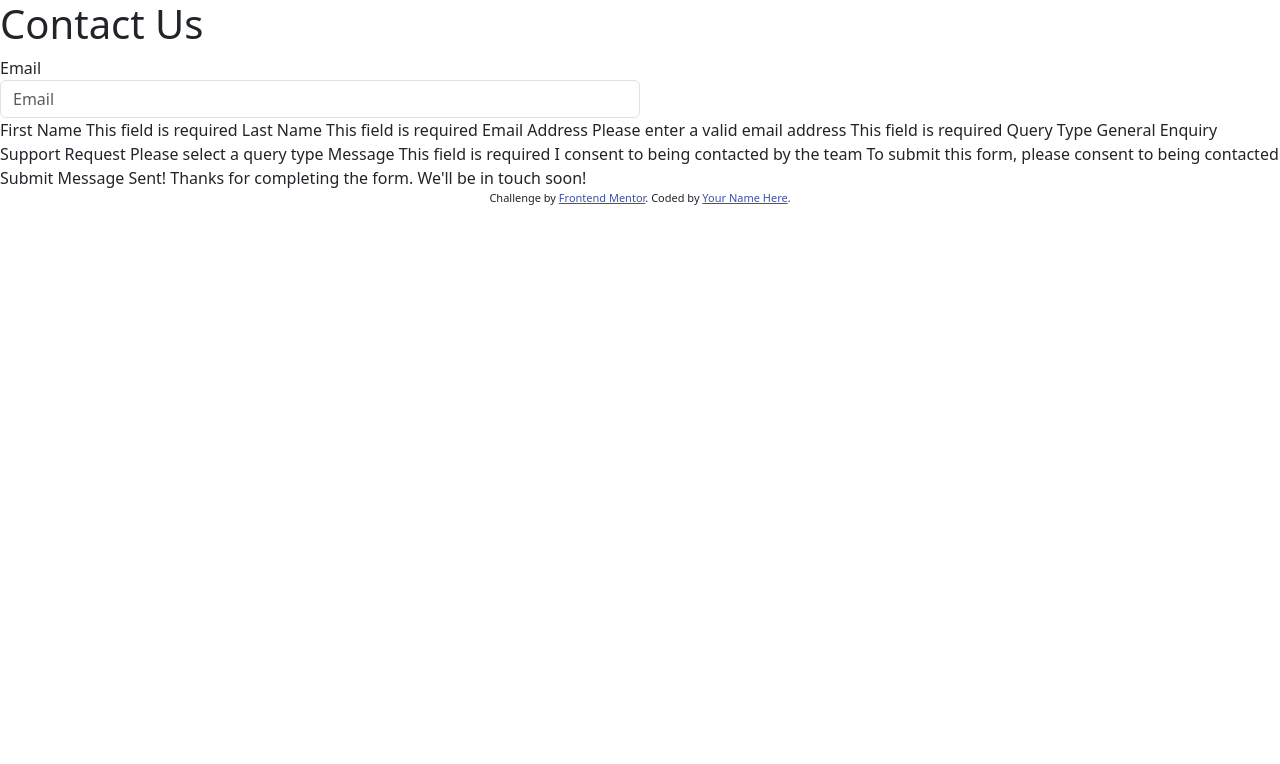
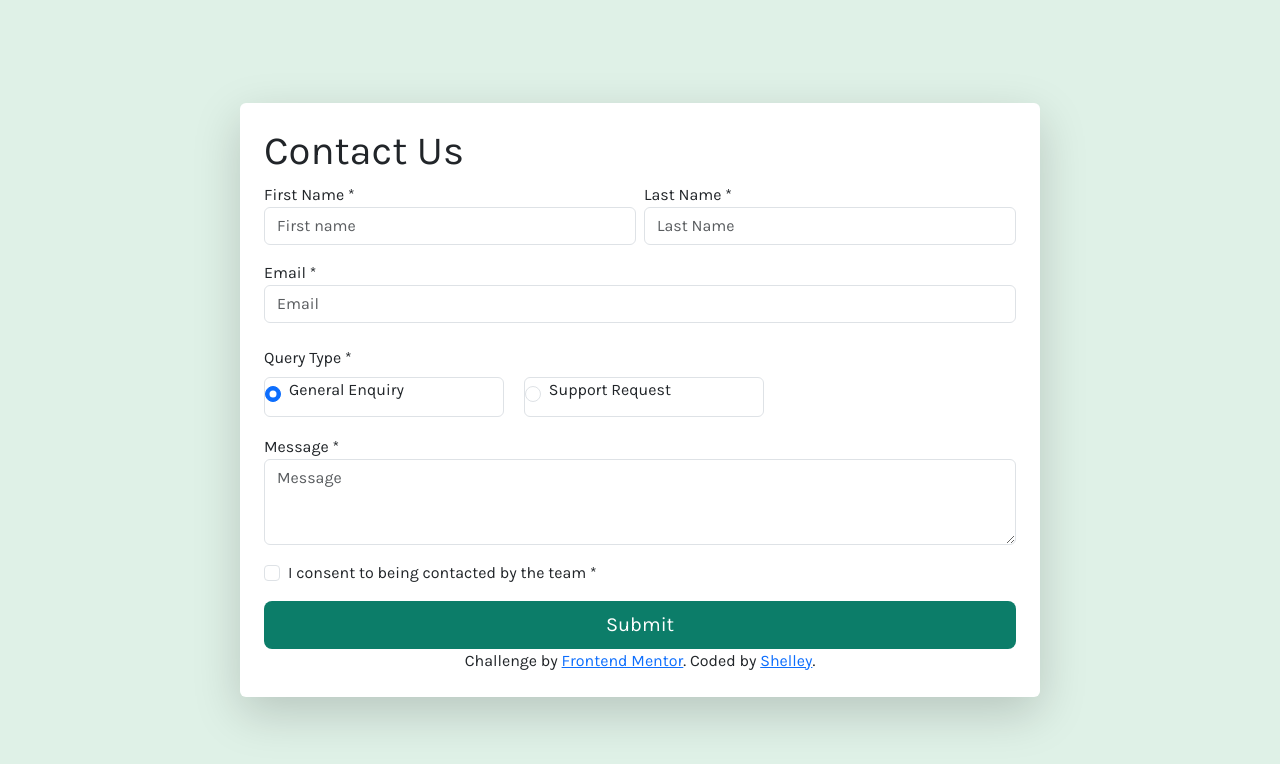
Before and after one commit to Shelley960/contact-form-main, a plain HTML site: page index.html in a window 1280 px wide. Drawn offline with nearby package versions, Linux system fonts and the light colour scheme.

Commit message:
Add more code.

```diff
--- a/index.html
+++ b/index.html
@@ -5,6 +5,7 @@
   <meta name="viewport" content="width=device-width, initial-scale=1.0"> <!-- displays site properly based on user's device -->
 
   <link rel="icon" type="image/png" sizes="32x32" href="./assets/images/favicon-32x32.png">
+  <link href='https://fonts.googleapis.com/css?family=Karla' rel='stylesheet'>
   <link href="https://cdn.jsdelivr.net/npm/bootstrap@5.3.8/dist/css/bootstrap.min.css" rel="stylesheet" integrity="sha384-sRIl4kxILFvY47J16cr9ZwB07vP4J8+LH7qKQnuqkuIAvNWLzeN8tE5YBujZqJLB" crossorigin="anonymous">
   <script src="https://cdn.jsdelivr.net/npm/bootstrap@5.3.8/dist/js/bootstrap.bundle.min.js" integrity="sha384-FKyoEForCGlyvwx9Hj09JcYn3nv7wiPVlz7YYwJrWVcXK/BmnVDxM+D2scQbITxI" crossorigin="anonymous"></script>
   <link href="https://cdn.jsdelivr.net/npm/bootstrap@5.3.0/dist/css/bootstrap.min.css" rel="stylesheet">
@@ -18,47 +19,95 @@
     .attribution a { color: hsl(228, 45%, 44%); }
   </style>
 </head>
+
 <body>
+<div class="container">
+<form class="p-4 mx-auto bg-white rounded shadow-lg align-items-center column-gap-3 h-100" style="max-width: 50rem">
+
+    <div class="form-row">
+       <h1>Contact Us</h1>
+    </div>
 
 
-  <form>
+    <div class="row g-2">
+      <div class="col mb-3">
+        <label for="validationServer01">First Name *</label>
+        <input type="text" class="form-control" id="validationServer01" placeholder="First name" required>
+        <div class="invalid-feedback">
+          This field is required.
+        </div>
+      </div>
+      <div class="col mb-3">
+        <label for="validationServer02">Last Name *</label>
+        <input type="text" class="form-control" id="validationServer02" placeholder="Last Name" required>
+        <div class="invalid-feedback">
+          This field is required.
+        </div>
+      </div>
+      </div>
+      <div class="form-group mb-3">
+        <label for="validationServer03">Email *</label>
+        <input type="email" class="form-control" id="validationServer03" placeholder="Email" required>
+        <div class="invalid-feedback">
+          Please enter a valid email address.  This field is required.
+        </div>
+      </div>
 
-    <h1>Contact Us</h1>
+    <fieldset class="form-group mb-3">
+    <div class="row">
+      <legend class="col-form-label">Query Type *</legend>
+      <div class="col-sm-10">
+        <div class="form-check form-check-inline border rounded" style="width: 240px; height: 40px;">
+          <input class="form-check-input mt-2 ml-1" type="radio" name="gridquerytype" id="gridquerytype1" value="option1" checked>
+          <label class="form-check-label" for="gridquerytype1">
+            General Enquiry
+          </label>
+        </div>
+        <div class="form-check form-check-inline border rounded" style="width: 240px; height: 40px;">
+          <input class="form-check-input mt-2 ml-1" type="radio" name="gridquerytype" id="gridquerytype2" value="option2">
+          <label class="form-check-label" for="gridquerytype2">
+            Support Request
+          </label>
+        </div>
+        <div class="invalid-feedback">
+          Please select a query type.
+        </div>
+      </div>
+    </div>
+    </fieldset>
 
-    <div class="form-row">
-      <div class="form-group col-md-6">
-      <label for="inputEmail4">Email</label>
-      <input type="email" class="form-control" id="inputEmail4" placeholder="Email">
+      <div class="form-group mb-3">
+        <label for="validationServer04">Message *</label>
+        <textarea type="text" class="form-control" id="validationServer04" placeholder="Message" rows="3" required></textarea>
+        <div class="invalid-feedback">
+          This field is required.
+        </div>
+      </div>
+    <div class="form-group mb-3">
+      <div class="form-check">
+        <input class="form-check-input" type="checkbox" value="" id="invalidCheck" required>
+        <label class="form-check-label" for="invalidCheck">
+          I consent to being contacted by the team *
+        </label>
+        <div class="invalid-feedback">
+          To submit this form, please consent to being contacted.
+        </div>
+      </div>
+    </div class="d-flex flex-column mb-3">
+      <button class="btn btn-lg btn-block w-100" type="submit">Submit</button>
+
+    <div id="successAlert" class="alert alert-success mt-3 d-none" role="alert">
+      <h4 class="alert-heading">Message Sent!</h4>
+      <p>Thanks for completing the form. We'll be in touch soon!</p>
     </div>
-  First Name
-  This field is required
+    <div class="card-footer text-center">
+    Challenge by <a href="https://www.frontendmentor.io?ref=challenge" target="_blank">Frontend Mentor</a>.
+    Coded by <a href="#">Shelley</a>.
+  </div>
+    </div>
+  </form>
+</div>
 
-  Last Name
-  This field is required
 
-  Email Address
-  Please enter a valid email address
-  This field is required
-
-  Query Type
-  General Enquiry
-  Support Request
-  Please select a query type
-
-  Message
-  This field is required
-
-  I consent to being contacted by the team
-  To submit this form, please consent to being contacted
-
-  Submit
-
-  Message Sent!
-  Thanks for completing the form. We'll be in touch soon!
-
-  <div class="attribution">
-    Challenge by <a href="https://www.frontendmentor.io?ref=challenge">Frontend Mentor</a>.
-    Coded by <a href="#">Your Name Here</a>.
-  </div>
 </body>
 </html>
--- a/style.css
+++ b/style.css
@@ -0,0 +1,22 @@
+body {
+    font-family:'Karla';
+    background-color: hsl(148, 38%, 91%);
+        display: flex;
+        justify-content: center;
+        align-items: center;
+        height: 100vh;
+}
+
+.btn {
+    background-color: hsl(169, 82%, 27%);
+    color: hsl(0, 0%, 100%);
+
+}
+
+.container {
+    padding: 2rem;
+}
+
+.col-sm-10 {
+
+}
```
